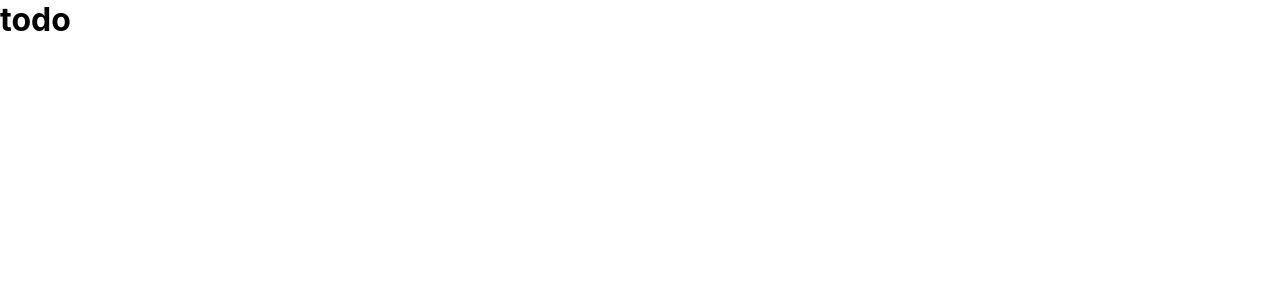
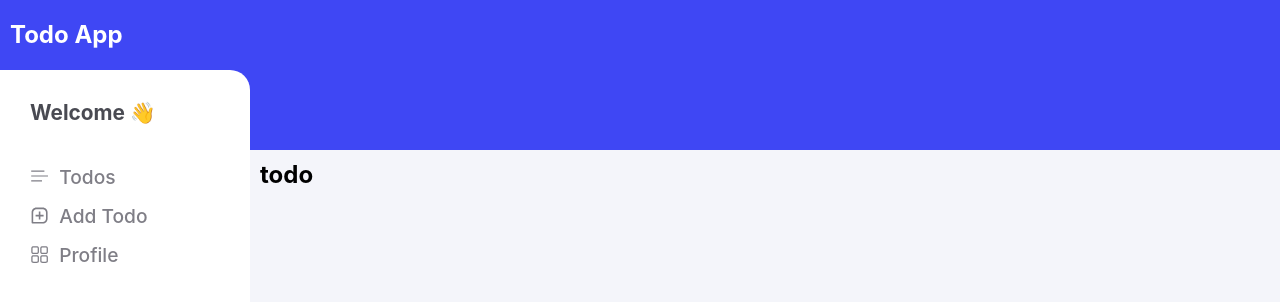
Before and after one commit to aqorbani/todo, a Next.js app: page / in a window 1280 px wide. Shown: the top 302 px of the page. Built offline with nearby package versions, Linux system fonts and the light colour scheme; no server answers.

Commit message:
install next-auth

```diff
--- a/components/layout/Layout.js
+++ b/components/layout/Layout.js
@@ -15,7 +15,7 @@ function Layout({ children }) {
   return (
     <div className="container">
       <header>
-        <p>Botostart Todo App</p>
+        <p>Todo App</p>
         {status === "authenticated" ? (
           <button onClick={logOutHandler}>
             Logout
--- a/package.json
+++ b/package.json
@@ -10,6 +10,7 @@
   },
   "dependencies": {
     "next": "14.1.0",
+    "next-auth": "^4.24.6",
     "react": "^18",
     "react-dom": "^18",
     "react-icons": "^5.0.1"
--- a/pages/_app.js
+++ b/pages/_app.js
@@ -1,5 +1,13 @@
+import Layout from "@/components/layout/Layout";
 import "@/styles/globals.css";
+import { SessionProvider } from "next-auth/react";
 
 export default function App({ Component, pageProps }) {
-  return <Component {...pageProps} />;
+  return (
+    <SessionProvider session={pageProps.session}>
+      <Layout>
+        <Component {...pageProps} />
+      </Layout>
+    </SessionProvider>
+  );
 }
```
Also changed, not shown: 1 other file (tests, documents, lock files or other folders).
